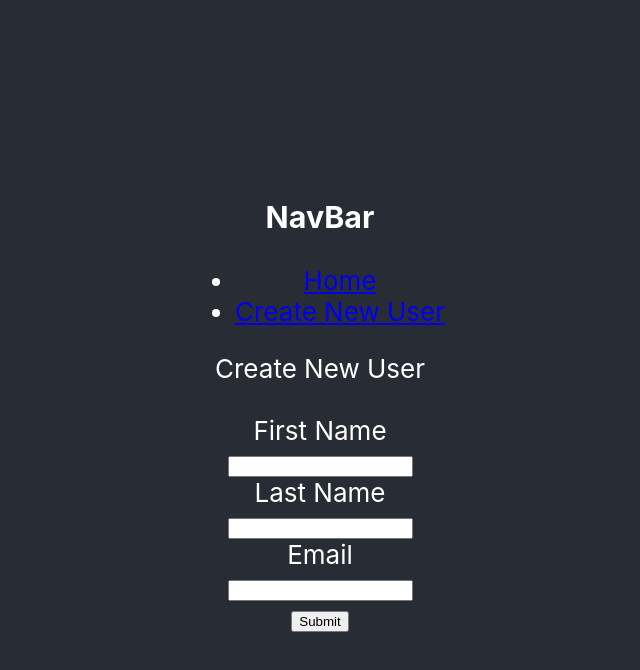
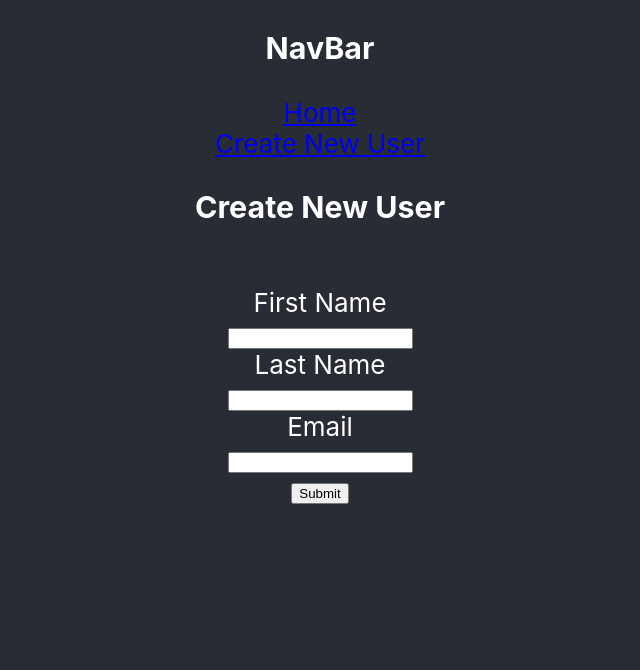
Before and after one commit to Fergasi/deployfrontend, a React (Create React App) app: page /post-user in a window 1280 px wide. Shown: the top 670 px of the page, without its empty margins (320-960 px from the left). Built offline with nearby package versions, Linux system fonts and the light colour scheme; no server answers.

Commit message:
heroku, styling, user list, ready for deploy

```diff
--- a/src/App.css
+++ b/src/App.css
@@ -8,7 +8,7 @@
   display: flex;
   flex-direction: column;
   align-items: center;
-  justify-content: center;
+  justify-content: flex-start;
   font-size: calc(10px + 2vmin);
   color: white;
 }
--- a/src/App.js
+++ b/src/App.js
@@ -10,13 +10,14 @@ import NavBar from "./Components/NavBar";
 const urlEndpoint = process.env.REACT_APP_DATABASE_URL;
 
 //LOCAL
-//const urlEndpoint = process.env.REACT_APP_URL_ENDPOINT;
+// const urlEndpoint = process.env.REACT_APP_URL_ENDPOINT;
 
 function App() {
   const [clientMessage, setClientMessage] = useState("");
   const [serverMessage, setServerMessage] = useState("");
   const [doggoImage, setDoggoImage] = useState("");
   const [userList, setUserlist] = useState([]);
+  const [postUser, setPostUser] = useState(false);
 
   useEffect(() => {
     async function fetchUsers() {
@@ -30,7 +31,7 @@ function App() {
       setUserlist(responseJSON.serverMessage);
     }
     fetchUsers();
-  }, []);
+  }, [postUser]);
 
   const postUserData = async (userData) => {
     const response = await fetch(`${urlEndpoint}/create-user`, {
@@ -89,10 +90,14 @@ function App() {
             />
             <Route
               path="/post-user"
-              element={<PostUser postUserData={postUserData} />}
+              element={
+                <PostUser
+                  postUserData={postUserData}
+                  setPostUser={setPostUser}
+                />
+              }
             />
           </Route>
-
         </Routes>
       </header>
     </div>
--- a/src/Components/NavBar.js
+++ b/src/Components/NavBar.js
@@ -3,17 +3,17 @@ import { Link, Outlet } from "react-router-dom";
 
 const NavBar = () => {
   return (
-    <div>
+    <div id="navBar">
       <nav>
         <h3>NavBar</h3>
-        <ul>
-          <li>
+        <div>
+          <div>
             <Link to="/">Home</Link>
-          </li>
-          <li>
+          </div>
+          <div>
             <Link to="/post-user">Create New User</Link>
-          </li>
-        </ul>
+          </div>
+        </div>
       </nav>
       <Outlet />
     </div>
--- a/src/Pages/PostUser.js
+++ b/src/Pages/PostUser.js
@@ -3,7 +3,7 @@ import { useState } from "react";
 import { useNavigate } from "react-router-dom";
 import validateUser from "../Utils/Validation";
 
-const PostUser = ({ postUserData }) => {
+const PostUser = ({ postUserData, setPostUser }) => {
   const [firstName, setFirstName] = useState("");
   const [lastName, setLastName] = useState("");
   const [email, setEmail] = useState("");
@@ -12,7 +12,7 @@ const PostUser = ({ postUserData }) => {
 
   return (
     <div>
-      <div>Create New User</div>
+      <h3>Create New User</h3>
       <br></br>
       <label>First Name</label>
       <br></br>
@@ -56,12 +56,14 @@ const PostUser = ({ postUserData }) => {
           }
           if (validateUserObj.isValid === true) {
             console.log(firstName + " " + lastName + " " + email);
+            setPostUser(true);
             const { success, message } = await postUserData({
               firstName: firstName,
               lastName: lastName,
               email: email,
             });
             setMssg(message);
+            setPostUser(false);
             if (success === true) {
               navigate("/");
             }
```
